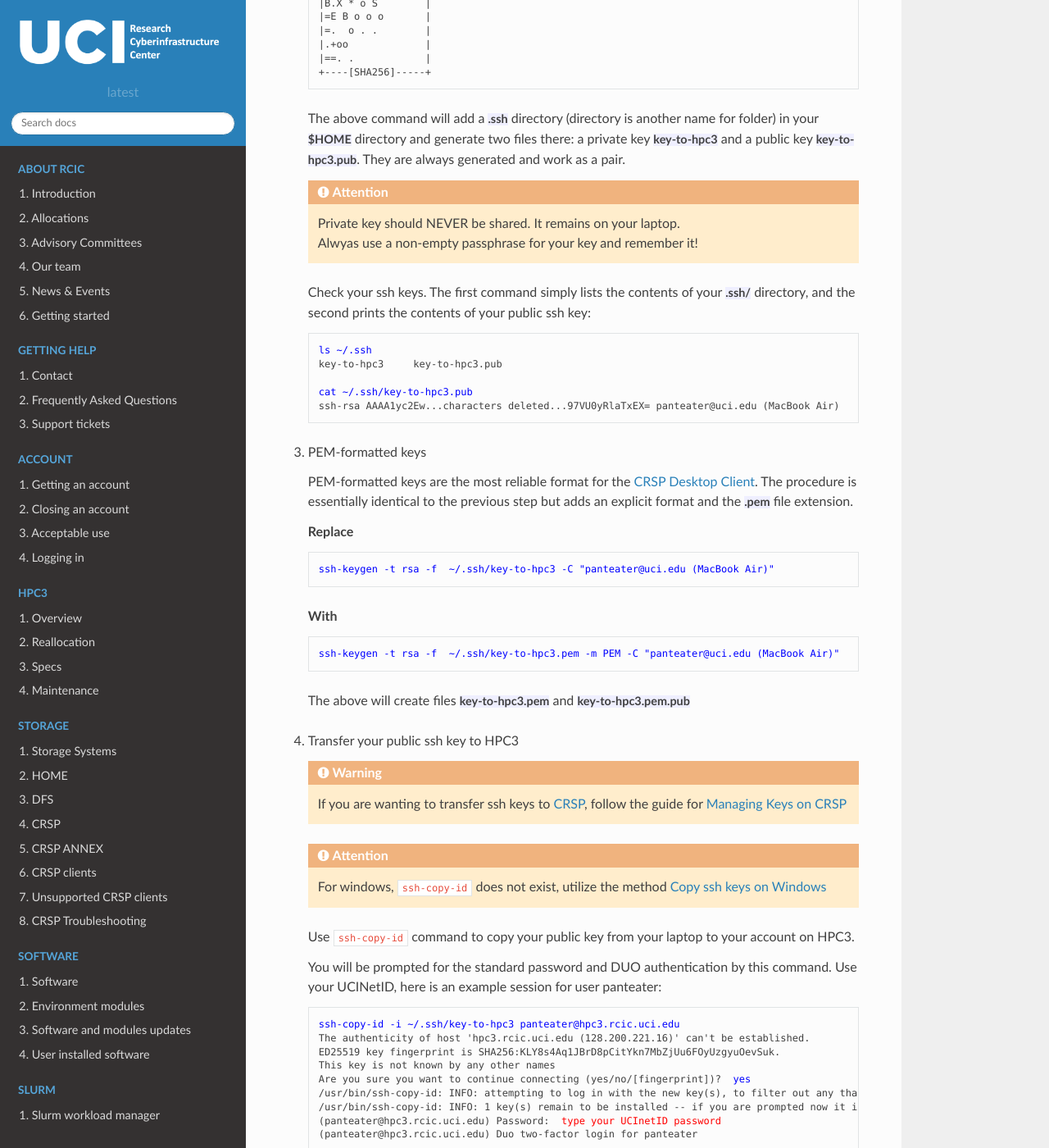
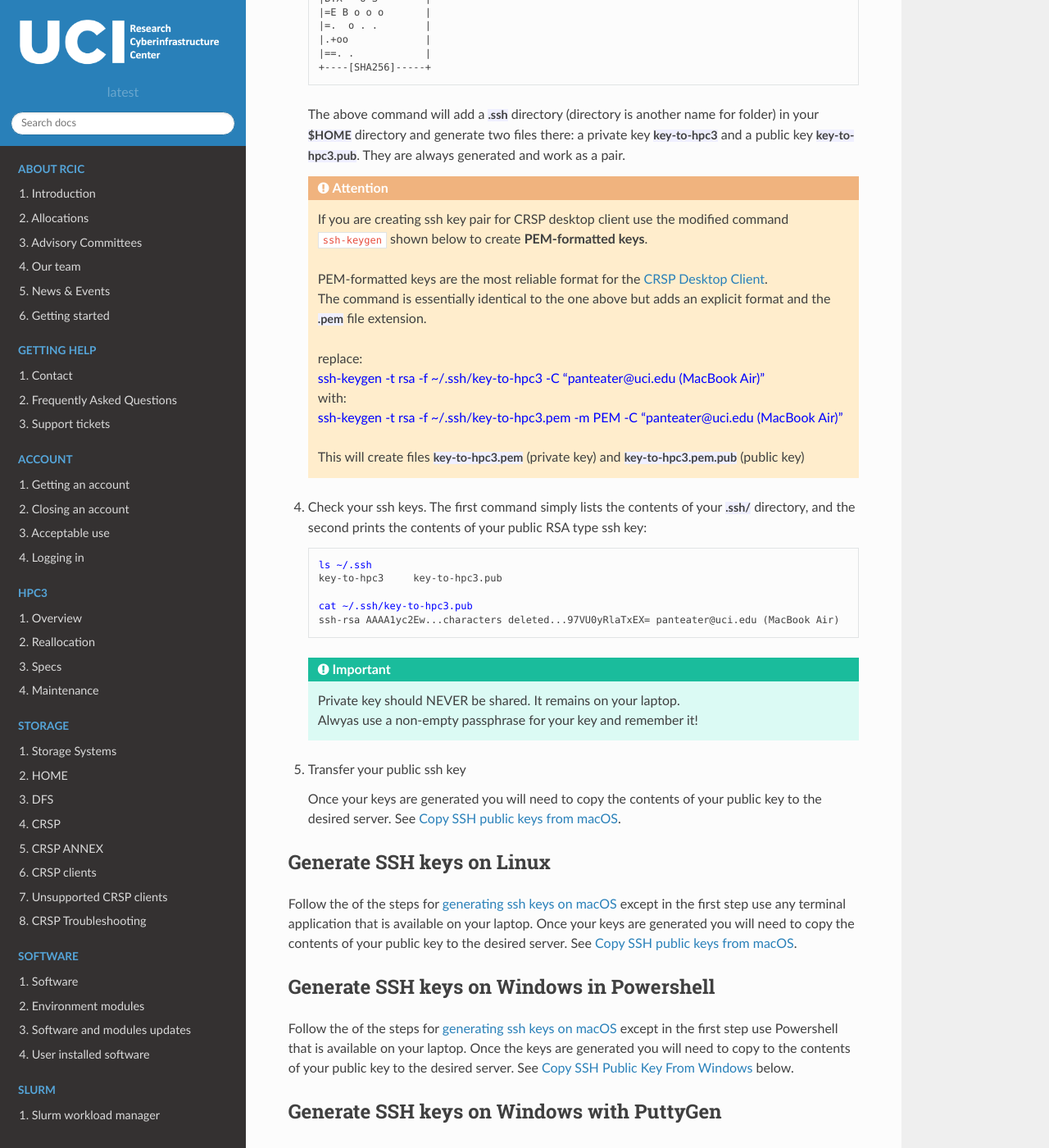
Before and after one commit to RCIC-UCI-Public/website-rcic, a Sphinx documentation site: the page built from docs/source/account/generate-ssh-keys.rst, in a window 1280 px wide and 1400 px high, scrolled down 1942 px. Shown: the whole window at 82% size. Built offline with Sphinx 7.4.7 and the Read the Docs theme 2.0.0, drawn with Linux system fonts in a browser that asks for light colours; some of the changed text lies outside the part shown.

Commit message:
move perm-keys creation under ssh create keys as a note move transfer ssh keys from mac to its own section to keep in sync with transfer form windows refresh formatting in a few places to keep consistent

```diff
--- a/docs/source/account/generate-ssh-keys.rst
+++ b/docs/source/account/generate-ssh-keys.rst
@@ -22,30 +22,30 @@
 
 1. Open your :tt:`Terminal` application
 
-.. figure:: images/macos-terminal.png
-   :align: center
-   :alt: macOS Terminal App
+   .. figure:: images/macos-terminal.png
+      :align: center
+      :alt: macOS Terminal App
 
-   Open macOS Terminal App
+      Open macOS Terminal App
 
-2. In the Terminal window check your ssh software is OpenSSH
+#. In the Terminal window check your ssh software is OpenSSH
 
    .. parsed-literal::
 
       :blue:`ssh -V`
       OpenSSH_8.6p1, LibreSSL 3.3.6
 
-   The output shows **OpenSSH**, your version may differ depending on your
+   The output shows *OpenSSH*, your version may differ depending on your
    installed ssh.
 
-3. Create ssh keys
+#. Create ssh keys
 
    To create the keys, one needs to choose:
 
    - **name** for ssh keys files; this needs to be a single word with no spaces
    - **comment**  to add to the key; use your UCINetID
-   - **very strong passphrase** must be used for protecting your SSH key;
-     it can contain spaces, numbers and special characters and must be at least 10
+   - **very strong passphrase** must be used for protecting your SSH key.
+     It can contain spaces, numbers and special characters and must be at least 10
      characters long. :red:`WARNING: Do not use empty passphrase!`
 
    In the following example we use the following choices:
@@ -54,7 +54,8 @@
    :comment:  "panteater\@uci.edu (MacBook Air)"
    :passphrase:  you need to type it twice when prompted
 
-   Execute the ``ssh-keygen`` command to create ssh keys:
+   Execute the ``ssh-keygen`` command to create **RSA type** ssh keys.
+   Use your UCINETID in place of *panteater*:
 
    .. parsed-literal::
 
@@ -84,12 +85,25 @@
    in your :tt:`$HOME` directory and generate two files there: a private key :tt:`key-to-hpc3`
    and a public key :tt:`key-to-hpc3.pub`. They are always generated and work as a pair.
 
-   .. attention:: | Private key should NEVER be shared. It remains on your laptop.
-                  | Alwyas use a non-empty passphrase for your key and remember it!
+   .. _generate PEM-formatted keys:
 
-   Check your ssh keys. The first command simply lists the contents of your
+   .. attention::
+      | If you are creating ssh key pair for CRSP desktop client use the modified command
+      | ``ssh-keygen`` shown below to create **PEM-formatted keys**.
+
+      | PEM-formatted keys are the most reliable format for the :ref:`CRSP Desktop Client <crsp clients>`.
+      | The command is essentially identical to the one above but adds an explicit format and the :tt:`.pem` file extension.
+
+      | replace:
+      | :blue:`ssh-keygen -t rsa -f  ~/.ssh/key-to-hpc3 -C "panteater@uci.edu (MacBook Air)"`
+      | with:
+      | :blue:`ssh-keygen -t rsa -f  ~/.ssh/key-to-hpc3.pem -m PEM -C "panteater@uci.edu (MacBook Air)"`
+
+      This will create files :tt:`key-to-hpc3.pem` (private key) and :tt:`key-to-hpc3.pem.pub` (public key)
+
+#. Check your ssh keys. The first command simply lists the contents of your
    :tt:`.ssh/` directory, and the second prints  the contents of your public
-   ssh key:
+   RSA type ssh key:
 
    .. parsed-literal::
 
@@ -99,95 +113,14 @@
       :blue:`cat ~/.ssh/key-to-hpc3.pub`
       ssh-rsa AAAA1yc2Ew...characters deleted...97VU0yRlaTxEX= panteater\@uci.edu (MacBook Air)
 
+   .. important:: | Private key should NEVER be shared. It remains on your laptop.
+                  | Alwyas use a non-empty passphrase for your key and remember it!
 
-.. _generate PEM-formatted keys:
+#. Transfer your public ssh key
 
-3. PEM-formatted keys
+   Once your keys are generated you will need to copy the contents of your public
+   key to the desired server. See :ref:`copy-ssh-keys-macos`.
 
-   PEM-formatted keys are the most reliable format for the :ref:`CRSP Desktop Client <crsp clients>`. The procedure is essentially identical
-   to the previous step but adds an explicit format and the :tt:`.pem` file extension.
-
-   **Replace**
-
-   .. parsed-literal::
-
-     :blue:`ssh-keygen -t rsa -f  ~/.ssh/key-to-hpc3 -C "panteater@uci.edu (MacBook Air)"`
-
-   **With**
-
-   .. parsed-literal::
-
-     :blue:`ssh-keygen -t rsa -f  ~/.ssh/key-to-hpc3.pem -m PEM -C "panteater@uci.edu (MacBook Air)"`
-
-
-   The above will create files :tt:`key-to-hpc3.pem` and :tt:`key-to-hpc3.pem.pub`
-
-
-.. _copy ssh keys:
-
-4. Transfer your public ssh key to HPC3
-
-   .. warning::
-
-      If you are wanting to transfer ssh keys to :ref:`CRSP <crsp>`, follow the
-      guide for :ref:`Managing Keys on CRSP <manage crsp keys>`
-
-
-   .. attention::
-
-      For windows, ``ssh-copy-id`` does not exist, utilize the method
-      :ref:`Copy ssh keys on Windows <copy-ssh-keys-windows>`
-
-   Use ``ssh-copy-id`` command to copy your public key
-   from your laptop to your account on HPC3.
-
-   You will be prompted for the standard password and DUO authentication
-   by this command. Use your UCINetID, here is an example session for user panteater:
-
-   .. parsed-literal::
-
-      :blue:`ssh-copy-id -i ~/.ssh/key-to-hpc3 panteater@hpc3.rcic.uci.edu`
-      The authenticity of host 'hpc3.rcic.uci.edu (128.200.221.16)' can't be established.
-      ED25519 key fingerprint is SHA256:KLY8s4Aq1JBrD8pCitYkn7MbZjUu6FOyUzgyuOevSuk.
-      This key is not known by any other names
-      Are you sure you want to continue connecting (yes/no/[fingerprint])?  :blue:`yes`
-      /usr/bin/ssh-copy-id: INFO: attempting to log in with the new key(s), to filter out any that are already installed
-      /usr/bin/ssh-copy-id: INFO: 1 key(s) remain to be installed -- if you are prompted now it is to install the new keys
-      (panteater\@hpc3.rcic.uci.edu) Password:  :red:`type your UCInetID password`
-      (panteater\@hpc3.rcic.uci.edu) Duo two-factor login for panteater
-
-      Enter a passcode or select one of the following options:
-
-       1. Duo Push to XXX-XXX-1234
-
-      Passcode or option (1-1): :red:`type 1`
-
-      Number of key(s) added:        1
-
-      Now try logging into the machine, with:   "ssh panteater\@hpc3.rcic.uci.edu"
-      and check to make sure that only the key(s) you wanted were added.
-
-   The content of your public key will be added to :tt:`$HOME/.ssh/authorized_keys` file
-   in your HPC3 account.
-
-5. Create key mapping
-
-   This task is done once for generated ssh keys pair.
-
-   Your ssh keys are stored in the default directory but they have
-   non-default names. We need to add newly generated key's name to the ssh
-   configuration file to let the ssh commands know what keys to use when
-   connecting to HPC3 cluster.
-
-   Create :tt:`~/.ssh/config` file with your choice of editor and add the following:
-
-   .. parsed-literal::
-
-      Host hpc3.rcic.uci.edu
-        IdentityFile ~/.ssh/key-to-hpc3
-
-   The :tt:`~/ssh/config` is a user's ssh configuiration file that is used  by ssh commands.
-   The added content tells ssh to use this specific ssh key when connecting to HPC3.
 
 .. _generate-ssh-keys-linux:
 
@@ -196,6 +129,8 @@
 
 Follow the of the steps for :ref:`generating ssh keys on macOS <generate-ssh-keys-mac>`
 except in the first step use any terminal application that is available on your laptop.
+Once your keys are generated you will need to copy the contents of your public
+key to the desired server. See :ref:`copy-ssh-keys-macos`.
 
 .. _generate-ssh-keys-windows-powershell:
 
@@ -204,8 +139,8 @@
 
 Follow the of the steps for :ref:`generating ssh keys on macOS <generate-ssh-keys-mac>`
 except in the first step use Powershell that is available on your laptop.
-Once the keys are generated you will need to copy to the contents of your public key to HPC3.
-See :ref:`copy-ssh-keys-windows` below.
+Once the keys are generated you will need to copy to the contents of your
+public key to the desired server.  See :ref:`copy-ssh-keys-windows` below.
 
 .. _generate-ssh-keys-windows-putty:
 
@@ -245,39 +180,104 @@
 
    The private key file is of type *ppk* for PuTTY Private Key.
    The private key should remain on your laptop.
-   You will need to copy to the contents of your *public* key to HPC3.
+   You will need to copy to the contents of your *public* key to the server.
    See section :ref:`copy-ssh-keys-windows` below.
 
+.. _copy-ssh-keys-macos:
 
-.. _copy-ssh-keys-windows:
+Copy SSH public keys from macOS
+-------------------------------
 
-Copy SSH Public Key From Windows to HPC3
--------------------------------------------
+.. warning::
 
-   .. warning::
+   If you need to transfer ssh keys to CRSP, follow the
+   guide for :ref:`Managing Keys on CRSP <manage crsp keys>`
 
-      If you are wanting to transfer ssh keys to :ref:`CRSP <crsp>`, follow the
-      guide for :ref:`Managing Keys on CRSP <manage crsp keys>`
+To transfer the keys to HPC3:
 
-   Since Windows does not have the convenience of ``ssh-copy-id``, one has to type a bit more.  The following can be run
-   from either a Command window or a Powershell window to place the key :tt:`panteater-to-hpc3.pub` in the appropriate place.
+1. Use ``ssh-copy-id`` command to copy your public key
+   from your laptop to your account on HPC3.
+
+   You will be prompted for the standard password and DUO authentication
+   by this command.  Here is an example session for user panteater, **use
+   your UCINETID** in its place:
 
    .. parsed-literal::
 
-      C:\> :blue:`type .\\panteater-to-hpc.pub | ssh panteater@hpc3.rcic.uci.edu "cat >> .ssh/authorized_keys"`
-      (panteater\@hpc3.rcic.uci.edu) Password: :red:`type your UCInetID password`
+      :blue:`ssh-copy-id -i ~/.ssh/key-to-hpc3 panteater@hpc3.rcic.uci.edu`
+      The authenticity of host 'hpc3.rcic.uci.edu (128.200.221.16)' can't be established.
+      ED25519 key fingerprint is SHA256:KLY8s4Aq1JBrD8pCitYkn7MbZjUu6FOyUzgyuOevSuk.
+      This key is not known by any other names
+      Are you sure you want to continue connecting (yes/no/[fingerprint])?  :blue:`yes`
+      /usr/bin/ssh-copy-id: INFO: attempting to log in with the new key(s), to filter out any that are already installed
+      /usr/bin/ssh-copy-id: INFO: 1 key(s) remain to be installed -- if you are prompted now it is to install the new keys
+      (panteater\@hpc3.rcic.uci.edu) Password:  :red:`type your UCInetID password`
       (panteater\@hpc3.rcic.uci.edu) Duo two-factor login for panteater
 
       Enter a passcode or select one of the following options:
 
-      1. Duo Push to XXX-XXX-1234
+       1. Duo Push to XXX-XXX-1234
 
-      Passcode or option (1-1): :red:`type 1`
+         Passcode or option (1-1): :blue:`1`
 
-      C:\>
+       Number of key(s) added:        1
 
-      The content of your public key will be added to :tt:`$HOME/.ssh/authorized_keys` file
-      in your HPC3 account.
+       Now try logging into the machine, with  :blue:`ssh panteater@hpc3.rcic.uci.edu`
+       and check to make sure that only the key(s) you wanted were added.
+
+   The content of your public key will be added to :tt:`$HOME/.ssh/authorized_keys` file
+   in your HPC3 account.
+
+#. Create key mapping
+
+   This task is done on your laptop once for generated ssh keys pair.
+
+   Your ssh keys are stored in the default directory but they have
+   non-default names. We need to add newly generated key's name to the ssh
+   configuration file to let the ssh commands know what keys to use when
+   connecting to HPC3 cluster.
+
+   Create :tt:`~/.ssh/config` file with your choice of editor and add the following:
+
+   .. parsed-literal::
+
+      Host hpc3.rcic.uci.edu
+        IdentityFile ~/.ssh/key-to-hpc3
+
+   The :tt:`~/ssh/config` is a user's ssh configuiration file that is used  by ssh commands.
+   The added content tells ssh to use this specific ssh key when connecting to HPC3.
+
+.. _copy-ssh-keys-windows:
+
+Copy SSH Public Key From Windows
+--------------------------------
+
+.. warning::
+
+   If you need to transfer ssh keys to CRSP, follow the
+   guide for :ref:`Managing Keys on CRSP <manage crsp keys>`.
+
+To transfer the keys to HPC3:
+
+Since Windows does not have the convenience of ``ssh-copy-id``, one has to type a bit more.  The following can be run
+from either a *Command window* or a *Powershell window* to place the key :tt:`panteater-to-hpc3.pub` in the appropriate place.
+
+.. parsed-literal::
+
+   C:\> :blue:`type .\\panteater-to-hpc.pub | ssh panteater@hpc3.rcic.uci.edu "cat >> .ssh/authorized_keys"`
+   (panteater\@hpc3.rcic.uci.edu) Password: :red:`type your UCInetID password`
+   (panteater\@hpc3.rcic.uci.edu) Duo two-factor login for panteater
+
+   Enter a passcode or select one of the following options:
+
+   1. Duo Push to XXX-XXX-1234
+
+   Passcode or option (1-1): :blue:`1`
+
+   C:\>
+
+The content of your public key will be added to :tt:`$HOME/.ssh/authorized_keys` file
+in your HPC3 account.
 
 
 .. _additional tutorials:
```
Also changed, not shown: other parts of docs/source/account/generate-ssh-keys.rst (+1 -1 lines).
